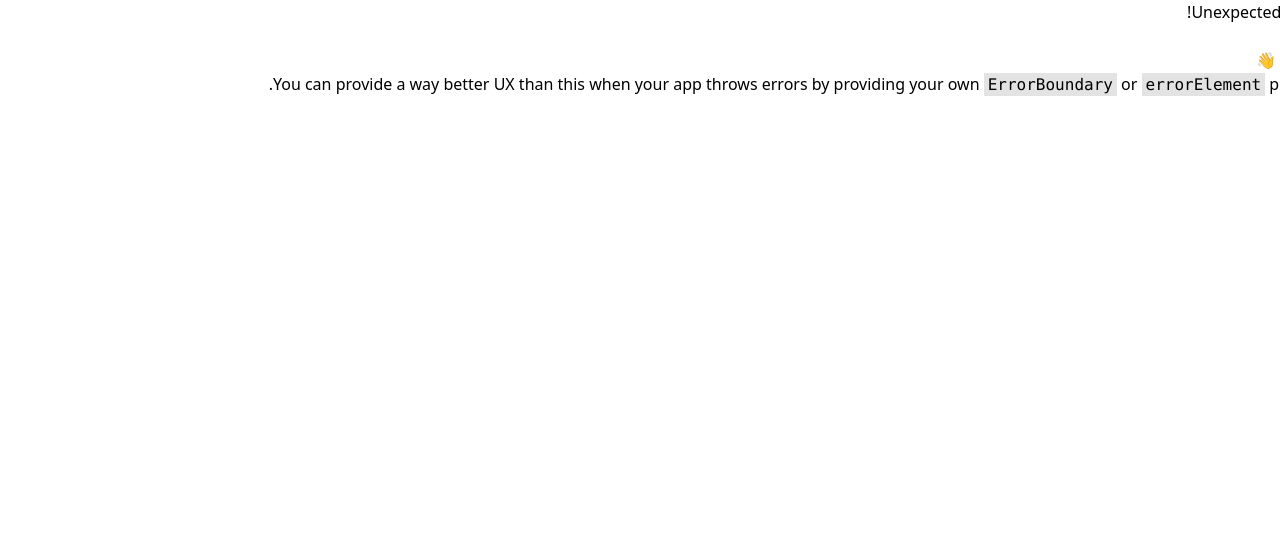
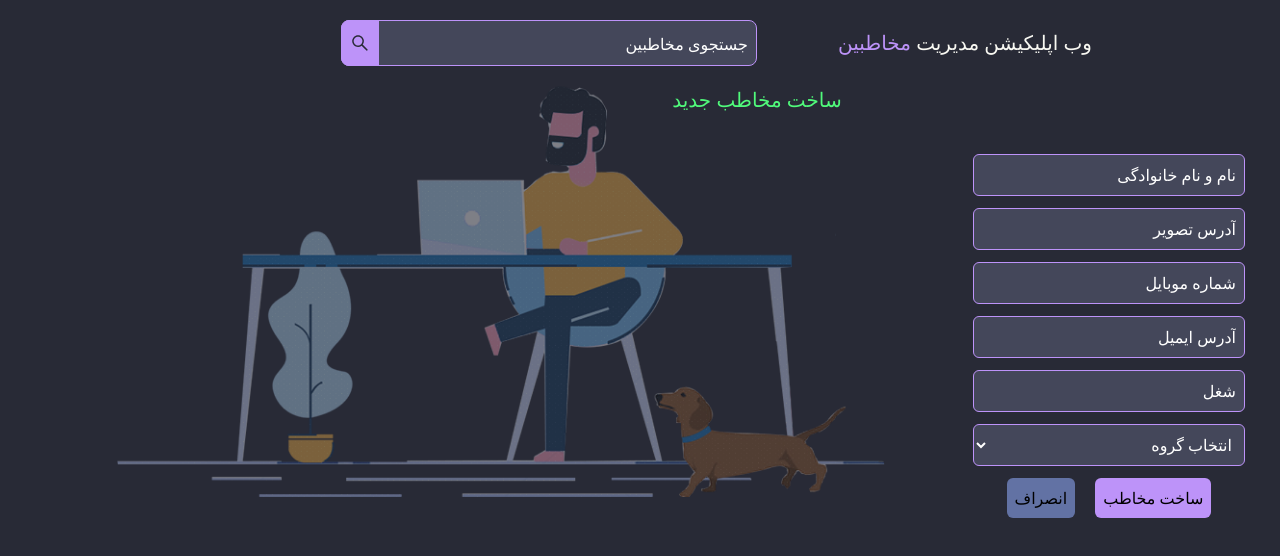
Before and after one commit to dosepehr/contact-manager-app, a React (Vite) app: page /create-contact in a window 1280 px wide. Before the commit this address had no page. Shown: the top 556 px of the page. Built offline with nearby package versions, Linux system fonts and the light colour scheme.

Commit message:
make AddContact component

```diff
--- /dev/null
+++ b/src/components/AddContact.jsx
@@ -0,0 +1,64 @@
+import React from 'react';
+
+const AddContact = () => {
+    return (
+        <div className='mx-auto sm:px-10 md:px-14 lg:px-28 relative'>
+            <img
+                src='man-taking-note.png'
+                className='absolute z-[-1] opacity-40 left-0 max-w-3xl'
+                alt=''
+            />
+            <p className='text-MainGreen text-xl text-center '>
+                ساخت مخاطب جدید
+            </p>
+            <div className='px-10 md:w-1/2 xl:w-1/3 mt-10 '>
+                <form action='' className='w-full space-y-3'>
+                    <input
+                        type='text'
+                        placeholder='نام و نام خانوادگی'
+                        className='placeholder:text-white w-full rounded-md bg-MainCurrentline border border-MainPurple p-2'
+                    />
+                    <input
+                        type='text'
+                        placeholder='آدرس تصویر'
+                        className='placeholder:text-white w-full rounded-md bg-MainCurrentline border border-MainPurple p-2'
+                    />
+                    <input
+                        type='text'
+                        placeholder='شماره موبایل'
+                        className='placeholder:text-white w-full rounded-md bg-MainCurrentline border border-MainPurple p-2'
+                    />
+                    <input
+                        type='text'
+                        placeholder='آدرس ایمیل'
+                        className='placeholder:text-white w-full rounded-md bg-MainCurrentline border border-MainPurple p-2'
+                    />
+                    <input
+                        type='text'
+                        placeholder='شغل'
+                        className='placeholder:text-white w-full rounded-md bg-MainCurrentline border border-MainPurple p-2'
+                    />
+                    <select
+                        name=''
+                        id=''
+                        className='w-full rounded-md bg-MainCurrentline border border-MainPurple p-2 text-white'
+                    >
+                        <option value='' className='text-white'>
+                            انتخاب گروه
+                        </option>
+                    </select>
+                    <div className='flex justify-center'>
+                        <button className='bg-MainPurple p-2 rounded-md ml-5'>
+                            ساخت مخاطب
+                        </button>
+                        <button className='bg-MainComment p-2 rounded-md'>
+                            انصراف
+                        </button>
+                    </div>
+                </form>
+            </div>
+        </div>
+    );
+};
+
+export default AddContact;
--- a/src/components/Contacts.jsx
+++ b/src/components/Contacts.jsx
@@ -1,9 +1,11 @@
+import { Link } from 'react-router-dom';
 import { Contact } from './';
 
 const Contacts = () => {
     return (
-        <div className='mx-auto sm:px-10 md:px-14 lg:px-28 bg-MainBackground'>
-            <div className='grid md:grid-cols-2 gap-4 grid-cols-1'>
+        <div className='mx-auto sm:px-10 md:px-14 lg:px-28'>
+            <Link className='bg-MainPink px-2 py-3 mx-auto block w-fit rounded-md' to='create-contact' >ساخت مخاطب جدید</Link>
+            <div className='grid md:grid-cols-2 gap-4 grid-cols-1 mt-5'>
                 <Contact />
                 <Contact />
                 <Contact />
--- a/src/components/Navbar.jsx
+++ b/src/components/Navbar.jsx
@@ -3,7 +3,7 @@ import { AiOutlineSearch } from 'react-icons/ai';
 const Navbar = () => {
     return (
         <div className='bg-MainBackground flex-col md:flex md:flex-row justify-center text-center p-5 text-xl items-center md:justify-between space-y-3 md:space-y-0 mx-auto sm:px-10 md:px-14 lg:px-56'>
-            <p className='text-MainForground'>
+            <p className='text-MainForground mx-auto'>
                 وب اپلیکیشن مدیریت{' '}
                 <span className='text-MainPurple'>مخاطبین</span>
             </p>
--- a/src/components/index.js
+++ b/src/components/index.js
@@ -1,3 +1,4 @@
 export { default as Contacts } from './Contacts';
 export { default as Contact } from './Contact';
 export { default as Navbar } from './Navbar';
+export { default as AddContact } from './AddContact';
--- a/src/index.css
+++ b/src/index.css
@@ -1,3 +1,8 @@
 @tailwind base;
 @tailwind components;
 @tailwind utilities;
+
+
+body{
+    background-color: #282a36;
+}
```
Also changed, not shown: src/router/router.jsx (+6 -4 lines), public/man-taking-note.png (added).
